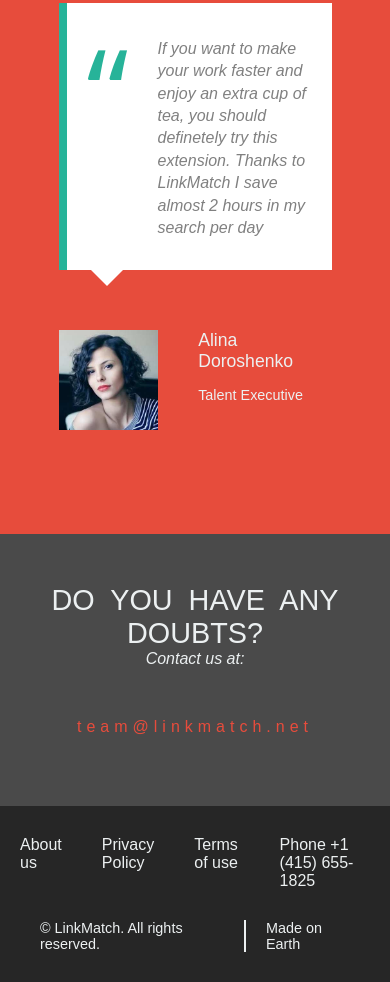
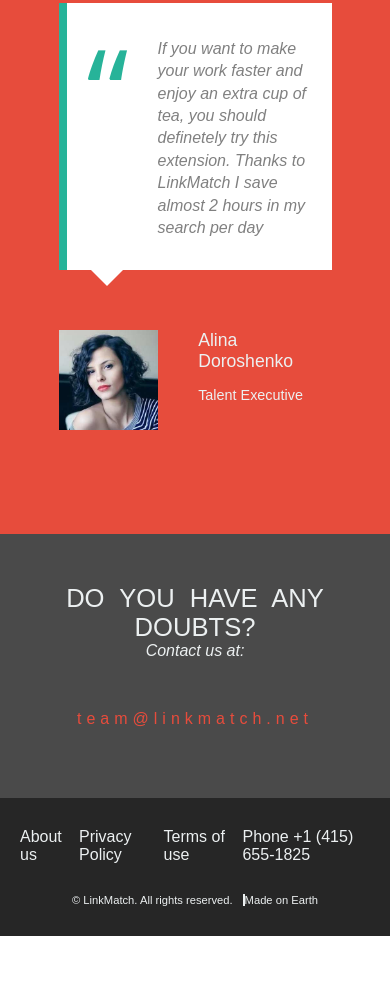
Before and after one commit to pumpushka/linkmatch, a website: page index.html in a window 390 px wide. Shown: the part 4115-5097 px from the top of the page. After the commit the page ends 5051 px from the top, so only its background shows below. Drawn offline with Linux system fonts and the light colour scheme.

Commit message:
footer padding

```diff
--- a/css/footer.css
+++ b/css/footer.css
@@ -69,12 +69,13 @@
 }
 
 .copyright-item {
-	padding:0px 20px;
+	padding-right: 20px;
 	border-right: 2px solid #ecf0f1;
 }
 
 .copyrights .copyright-item:last-child {
 	border-right: none;
+	padding-right: 0px;
 }
 
 
@@ -102,3 +103,31 @@
     word-spacing: 8px;
 }
 }
+
+
+@media screen and (max-width: 500px) {
+
+.contact-items {
+	padding-bottom: 30px;
+}
+
+.contact-title_main {
+	font-size: 1.6em;
+    font-weight: normal;
+    word-spacing: 8px;
+}
+
+.contact-item {
+	padding-right: 15px;
+}
+
+.copyrights {
+	font-size: 0.7em;
+}
+
+.copyright-item {
+	padding-right: 10px;
+}
+
+
+}
```
